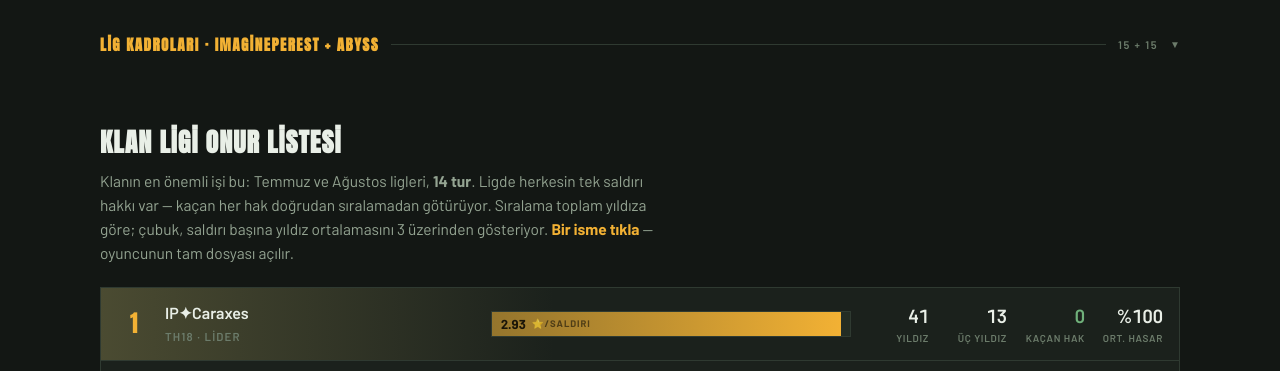
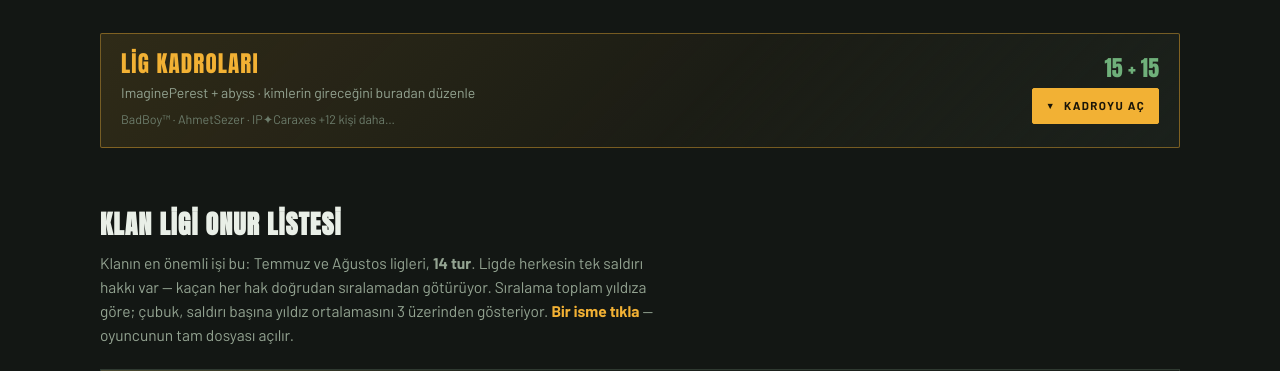
Before and after one commit to eray-ai/imagineperest-rapor, a plain HTML site: page index.html in a window 1280 px wide. Shown: the part 380-751 px from the top of the page. Drawn offline with Linux system fonts and the light colour scheme; no server answers.

Commit message:
Lig kadroları paneli belirgin hale getirildi: altın kutu, KADROYU AÇ butonu, isim önizlemesi

```diff
--- a/index.html
+++ b/index.html
@@ -367,6 +367,37 @@ html{scroll-behavior:smooth}
 
 .kbtn.kvurgu{border-color:rgba(242,177,52,.55);color:var(--gold);background:rgba(242,177,52,.1)}
 .kbtn.kvurgu:hover{border-color:var(--gold);background:rgba(242,177,52,.18)}
+
+/* ---------- kadro paneli (dikkat çeksin) ---------- */
+.kpanel{display:flex;align-items:center;gap:16px;width:100%;text-align:left;cursor:pointer;
+  font:inherit;color:inherit;padding:18px 20px;border:1px solid rgba(242,177,52,.42);border-radius:2px;
+  background:linear-gradient(135deg,rgba(242,177,52,.13),rgba(242,177,52,.04) 55%,var(--panel));
+  transition:border-color .18s,background .18s}
+.kpanel:hover{border-color:var(--gold);background:linear-gradient(135deg,rgba(242,177,52,.2),rgba(242,177,52,.06) 55%,var(--panel))}
+.kp-sol{flex:1 1 auto;min-width:0;display:block}
+.kp-bas{display:block;font-family:var(--serif);font-size:23px;letter-spacing:.05em;text-transform:uppercase;color:var(--gold);line-height:1}
+.kp-alt{display:block;font-size:14px;color:var(--dim);margin-top:7px}
+.kp-onizleme{display:block;font-size:12.5px;color:var(--faint);margin-top:6px;
+  overflow:hidden;text-overflow:ellipsis;white-space:nowrap}
+.kp-sag{flex:0 0 auto;display:flex;flex-direction:column;align-items:flex-end;gap:9px}
+.kp-say{font-family:var(--serif);font-size:22px;color:var(--jade);line-height:1;font-variant-numeric:tabular-nums}
+.kp-say.fazla{color:var(--brick)}
+.kp-tus{display:inline-flex;align-items:center;gap:8px;border:1px solid var(--gold);
+  background:var(--gold);color:#1A1508;font-size:11.5px;font-weight:700;letter-spacing:.12em;
+  padding:8px 13px;border-radius:2px;white-space:nowrap}
+.kpanel:hover .kp-tus{filter:brightness(1.08)}
+.kp-tus .ok{font-size:9px;transition:transform .3s ease;display:inline-block}
+.kpanel[aria-expanded="true"] .ok{transform:rotate(180deg)}
+.kpanel[aria-expanded="true"] .kp-tus{background:transparent;color:var(--gold)}
+.kpanel[aria-expanded="true"] .kp-onizleme{display:none}
+@media(max-width:640px){
+  .kpanel{padding:15px;gap:12px;align-items:flex-start}
+  .kp-bas{font-size:20px}
+  .kp-alt{font-size:13px}
+  .kp-onizleme{display:none}
+  .kp-say{font-size:18px}
+  .kp-tus{font-size:10.5px;padding:7px 10px;letter-spacing:.08em}
+}
 </style>
 
 <header class="banner">
@@ -393,7 +424,17 @@ html{scroll-behavior:smooth}
 <div class="wrap">
 
 <section id="kadro" class="ust">
-  <button class="split acc kbas" type="button" aria-expanded="false"><span>Lig kadroları · ImaginePerest + abyss</span><em class="say" id="kOzet">15 + 15</em><i class="ok" aria-hidden="true">&#9660;</i></button>
+  <button class="kpanel acc" type="button" aria-expanded="false">
+    <span class="kp-sol">
+      <span class="kp-bas">Lig Kadroları</span>
+      <span class="kp-alt">ImaginePerest + abyss · kimlerin gireceğini buradan düzenle</span>
+      <span class="kp-onizleme" id="kOnizleme"></span>
+    </span>
+    <span class="kp-sag">
+      <span class="kp-say" id="kOzet">15 + 15</span>
+      <span class="kp-tus"><i class="ok" aria-hidden="true">&#9660;</i><span class="kp-tus-yazi">KADROYU AÇ</span></span>
+    </span>
+  </button>
   <div class="accbody"><div class="accin">
     <p class="lede" style="margin-top:14px">Lig başlarken iki klanın kadrosunu birlikte kur. Her ismin yanında iki tuş var: <b style="color:var(--gold)">IP</b> ve <b style="color:var(--jade)">ABYSS</b>. Birine basınca o klanın kadrosuna girer, tekrar basınca çıkar. ImaginePerest'e girmeyenleri tek tuşla abyss'e kaydırabilirsin. Ok tuşlarıyla sırayı da değiştirebilirsin; liste lig performansına göre sıralı geliyor ve düzenlemen bu cihazda saklanır.</p>
     <div class="kadro-bar">
@@ -1038,12 +1079,14 @@ dlg.addEventListener('click',e=>{ if(e.target===dlg) dlg.close(); });
 
 <script>
 (function(){
-  document.querySelectorAll('button.split.acc').forEach(function(b){
+  document.querySelectorAll('button.acc').forEach(function(b){
     var g = b.nextElementSibling;
     b.addEventListener('click', function(){
       var acik = b.getAttribute('aria-expanded') === 'true';
       b.setAttribute('aria-expanded', acik ? 'false' : 'true');
       g.classList.toggle('acik', !acik);
+      var yz = b.querySelector('.kp-tus-yazi');
+      if (yz) yz.textContent = acik ? 'KADROYU AÇ' : 'KAPAT';
     });
   });
 })();
@@ -1153,7 +1196,16 @@ dlg.addEventListener('click',e=>{ if(e.target===dlg) dlg.close(); });
       x[1].className = 'kadro-say' + (x[0] === 'ab' ? ' ab' : '') + (n === HEDEF ? ' tam' : (n > HEDEF ? ' fazla' : ''));
     });
     var oz = document.getElementById('kOzet');
-    if (oz) oz.textContent = D.ip.length + ' + ' + D.ab.length;
+    if (oz) {
+      oz.textContent = D.ip.length + ' + ' + D.ab.length;
+      oz.className = 'kp-say' + ((D.ip.length > HEDEF || D.ab.length > HEDEF) ? ' fazla' : '');
+    }
+    var on = document.getElementById('kOnizleme');
+    if (on) {
+      var adi = function(t){ return harita[t] ? harita[t].n : ''; };
+      var p = D.ip.slice(0, 3).map(adi).join(' · ');
+      on.textContent = p ? (p + (D.ip.length > 3 ? ' +' + (D.ip.length - 3) + ' kişi daha…' : '')) : '';
+    }
     ['ip','ab'].forEach(function(k){
       var r = elList.querySelectorAll('.kli .kl.' + k + '.on-' + k);
       if (!r.length) return;
```
